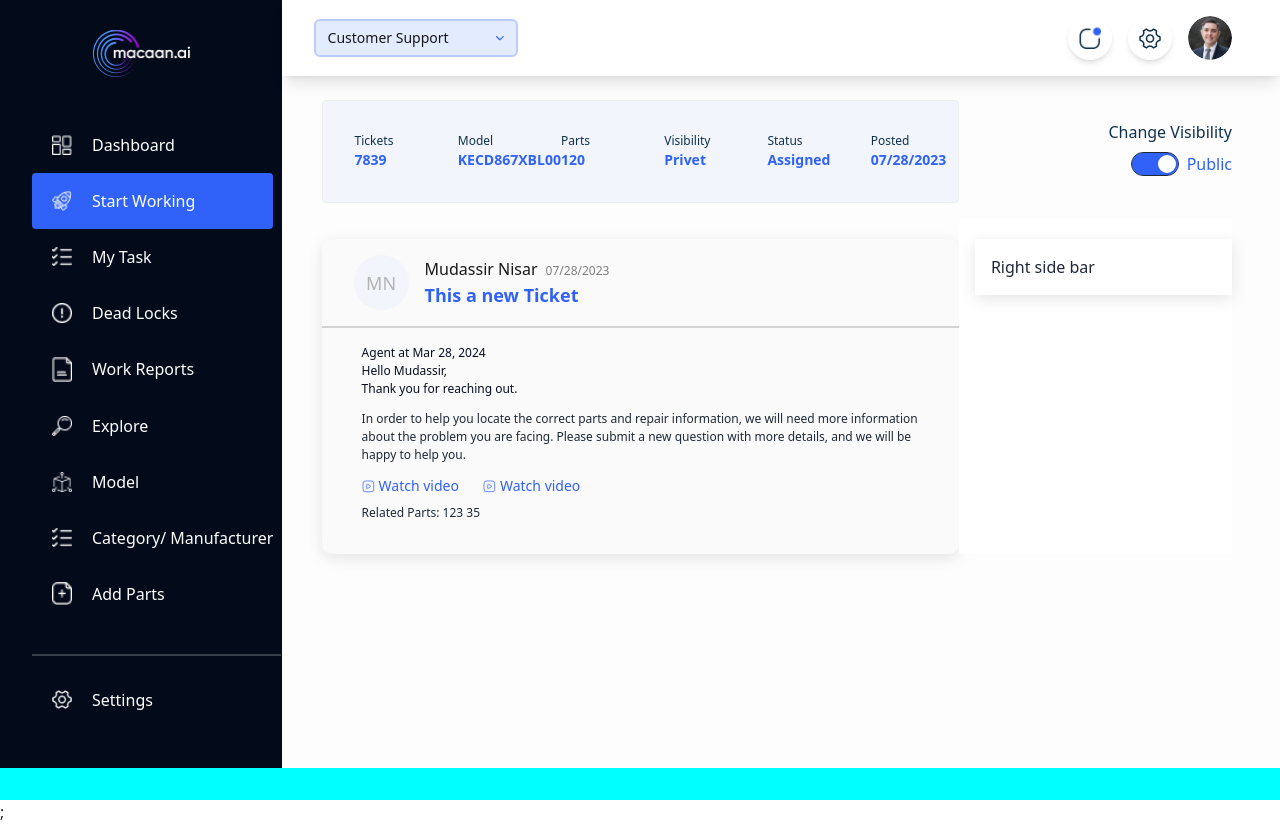
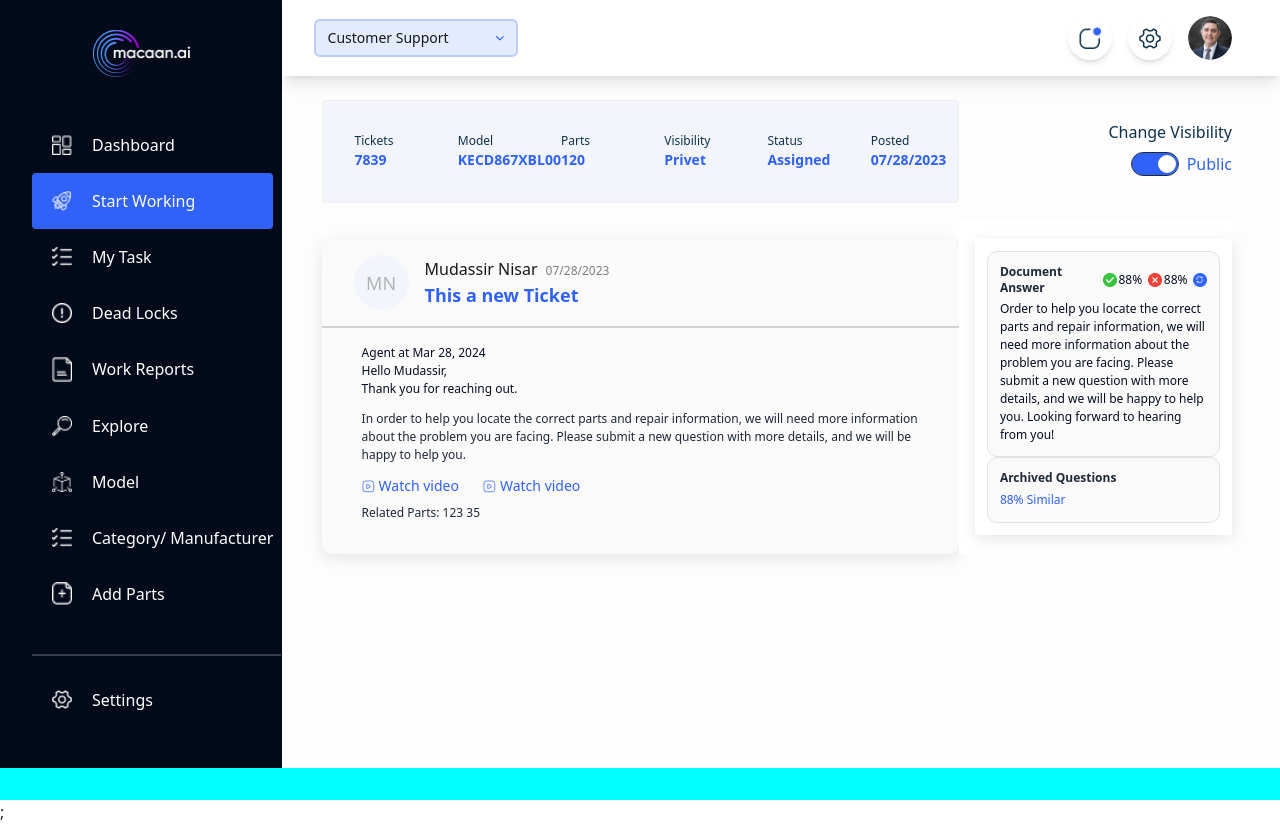
Before and after one commit to roushan-sheik/macaan-ai, a Next.js app: page / in a window 1280 px wide. Built offline with nearby package versions, Linux system fonts and the light colour scheme.

Commit message:
add: document answer

```diff
--- /dev/null
+++ b/src/components/UI/dashboard/rightSidebar/ArchivedQuestions.tsx
@@ -0,0 +1,17 @@
+import React from "react";
+
+const ArchivedQuestions = () => {
+  return (
+    <div>
+      {/* achive questions heading  */}
+      <div className="bg-[#FAFAFA] rounded-[10px] p-3 border border-[#E2E2E2]">
+        <h3 className="text-xs font-semibold">Archived Questions</h3>
+        <div>
+          <span className="text-[#3062F9] text-xs">88% Similar</span>
+        </div>
+      </div>
+    </div>
+  );
+};
+
+export default ArchivedQuestions;
--- /dev/null
+++ b/src/components/UI/dashboard/rightSidebar/DocumentAnswer.tsx
@@ -0,0 +1,52 @@
+import Image from "next/image";
+import React from "react";
+
+export const DocumentAnswer = () => {
+  return (
+    <div className="bg-[#FAFAFA] rounded-[10px] p-3 border border-[#E2E2E2]">
+      {/* answer header  */}
+      {/* answer header  */}
+      <div className="flex justify-between items-center">
+        <h3 className="text-xs font-semibold">Document Answer</h3>
+        <div className="flex items-center gap-2">
+          {/* item - 1 */}
+          <div className="flex items-center gap-[2px]">
+            <Image
+              src={"/icons/success.png"}
+              width={15}
+              height={15}
+              alt="Icon"
+            />
+            <span className="text-[#050D1F] text-xs">88%</span>
+          </div>
+          {/* item - 2 */}
+          <div className="flex items-center gap-[2px]">
+            <Image
+              src={"/icons/cancel.png"}
+              width={15}
+              height={15}
+              alt="Icon"
+            />
+            <span className="text-[#050D1F] text-xs">88%</span>
+          </div>
+          {/* item - 3 */}
+          <div className="flex items-center gap-1">
+            <Image
+              src={"/icons/reload.png"}
+              width={15}
+              height={15}
+              alt="Icon"
+            />
+          </div>
+        </div>
+      </div>
+      {/* answer content  */}
+      <p className="mt-1 text-[#050D1F]">
+        Order to help you locate the correct parts and repair information, we
+        will need more information about the problem you are facing. Please
+        submit a new question with more details, and we will be happy to help
+        you. Looking forward to hearing from you!
+      </p>
+    </div>
+  );
+};
--- a/src/components/dahboard/sidebar/RightSidebar.tsx
+++ b/src/components/dahboard/sidebar/RightSidebar.tsx
@@ -1,11 +1,16 @@
-import Container from "@/components/Container";
-import DesktopNav from "@/components/UI/dashboard/main/navbar/DesktopNav";
+import ArchivedQuestions from "@/components/UI/dashboard/rightSidebar/ArchivedQuestions";
+import { DocumentAnswer } from "@/components/UI/dashboard/rightSidebar/DocumentAnswer";
 import React from "react";
 
 const RightSidebar = () => {
   return (
     <>
-      <div className=" ml-4 drp_shadow mt-5 p-4">Right side bar</div>
+      <div className=" ml-4 drp_shadow mt-5 p-3">
+        {/* document  answer ================>  */}
+        <DocumentAnswer />
+        {/* Archived Questions  =================> */}
+        <ArchivedQuestions />
+      </div>
     </>
   );
 };
```
Also changed, not shown: public/icons/reload.png.
